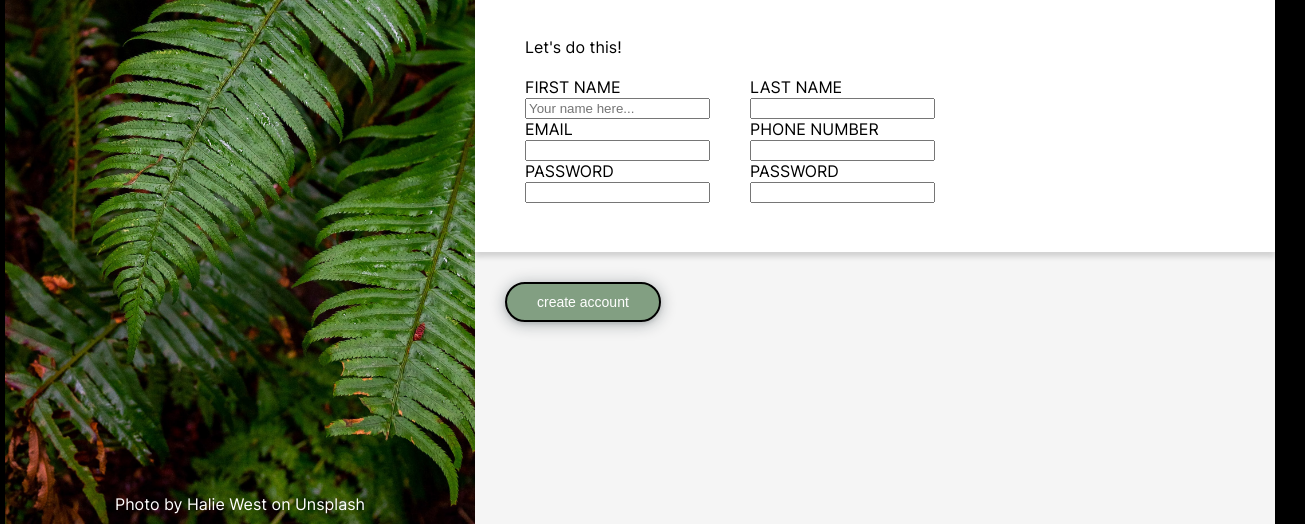
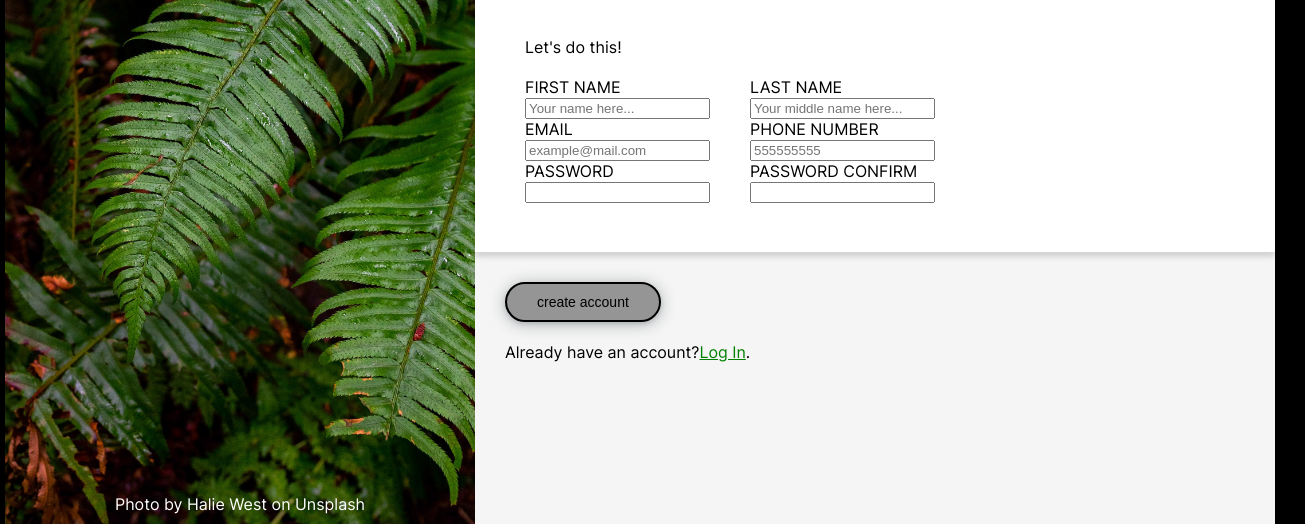
Before and after one commit to Juancho2706/paginaSignUp, a plain HTML site: page index.html in a window 1280 px wide. Shown: the part 276-800 px from the top of the page, 1305 px wide, since content can reach past the window. Drawn offline with Linux system fonts and the light colour scheme.

Commit message:
Version final 1.2, con posibilidad de mejoras

```diff
--- a/codigo.js
+++ b/codigo.js
@@ -6,12 +6,30 @@ Sing up <i>now</i> to get started.<br>
 You <i>know</i> you want to`;
 
 const x = document.getElementById("form1").id;
-
-
 const $dosC = document.querySelector('.dosC');
 const botoncito = document.createElement('button');
 botoncito.type = "submit";
 botoncito.setAttribute("form", x);
 botoncito.innerText = 'Create Account'
 botoncito.classList.add('botoncito');
-$dosC.append(botoncito);
+botoncito.disabled = true;
+$dosC.prepend(botoncito);
+
+const password1 = document.querySelector('#contrasena');
+const password2 = document.querySelector('#contrasenaCON');
+password1.addEventListener('blur',(e)=>{
+    soniguales();
+})
+password2.addEventListener('blur',(e)=>{
+    soniguales();
+})
+
+function soniguales(){
+    if((password1.value === password2.value) && (8 <=password1.value)){
+    document.querySelector('.botoncito').disabled = false
+    document.querySelector('.botoncito').classList.add('ready');
+}else{
+    document.querySelector('.botoncito').disabled = true
+    document.querySelector('.botoncito').classList.remove('ready');
+}
+}
--- a/index.html
+++ b/index.html
@@ -10,13 +10,15 @@
 <body>
     <div class="uno">
         <div class="titulo">
-            <span>ODIN</span>
+            <span><img src="../paginaSignUp/Images/odin.png" alt="">ODIN</span>
         </div>
         <footer>Photo by Halie West on Unsplash</footer>
     </div>
     <div class="dos">
         <div class="dosA">
-            <span class="frase1"></span>
+            <div>
+                <span class="frase1"></span>
+            </div>
         </div>
         <div class="dosB">
             <div>Let's do this!</div>
@@ -28,17 +30,17 @@
                             <label for="first_name">FIRST NAME</label>
                             <div>
 
-                                <input type="text" id="first_name" name="first_name" placeholder="Your name here..." pattern="^\b\w+\b" title="Please put your 1st name" required>
+                                <input type="text" id="first_name" name="first_name" placeholder="Your name here..." pattern="^[a-zA-Z]+$" title="Please put your First name" required>
                             </div>
                             <label for="correo">EMAIL</label>
                             <div>
 
-                                <input type="email" id="correo" name="correo" required>
+                                <input type="email" id="correo" name="correo" placeholder="example@mail.com" required>
                             </div>
                             <label for="contrasena">PASSWORD</label>
                             <div>
 
-                                <input type="password" id="contrasena" name="contrasena" required></input>
+                                <input type="password" id="contrasena" name="contrasena"  minlength="8" maxlength="10" pattern="\d{8,10}" title="Numbers only, 8 - 10 characters" required></input>
                             </div>
 
                     </div>
@@ -47,24 +49,26 @@
                             <label for="last_name">LAST NAME</label>
                             <div>
 
-                                <input type="text" id="last_name" name="last_name" required>
+                                <input type="text" id="last_name" name="last_name" placeholder="Your middle name here..." pattern="^[a-zA-Z]+$" title="Please put your Middle name" required>
                             </div>
                             <label for="celu">PHONE NUMBER</label>
                             <div>
 
-                                <input type="text" id="celu" name="celu" required>
+                                <input type="text" id="celu" name="celu" pattern="\d{7,10}\S[^a-z]" minlength="7" maxlength="10" title="Phone number 8-10 digits" placeholder="555555555" title="Phone number 8-10 digits" required>
                             </div>
-                            <label for="contrasenaCON">PASSWORD</label>
+                            <label for="contrasenaCON">PASSWORD CONFIRM</label>
                             <div>
 
-                                <input type="password" id="contrasenaCON" name="contrasenaCON" required></input>
+                                <input type="password" id="contrasenaCON" name="contrasenaCON" minlength="8" maxlength="10" pattern="\d{8,10}" title="Numbers only, 8 - 10 characters" required></input>
                             </div>
 
                     </div>
                 </form>
             </div>
         </div>
-        <div class="dosC"></div>
+        <div class="dosC">
+            <div><span>Already have an account?<a href="#">Log In</a>.</span></div>
+        </div>
     </div>
 
 </body>
--- a/style.css
+++ b/style.css
@@ -27,11 +27,14 @@ body{
     justify-content: space-between;
     color: white;
 }
-.frase1{
-    font-size: 18px;
+.dosA>div{
     top: 140px;
     position: relative;
     left: 20px;
+}
+.frase1{
+    font-size: 18px;
+
     letter-spacing: 0.001em;
 }
 .dos{
@@ -111,7 +114,7 @@ cursor: pointer;
 text-transform: lowercase;
 }
 
-.botoncito:hover{
+.botoncito.ready:hover{
 
 transition : 197ms;
 padding: 10px 44px;
@@ -119,3 +122,18 @@ transform : translateY(-0px);
 color: #000000;
 border: solid 2px #000000;
 }
+.botoncito:disabled{
+    color: rgb(0, 0, 0);
+background: rgba(63, 63, 63, 0.52);
+}
+.dosC>div{
+    position:relative;
+    top: 50px;
+    left: 30px;
+}
+a{
+    color: green;
+}
+.titulo>span>img{
+    height: 90px;
+}
```
Also changed, not shown: Images/odin.png (added).
